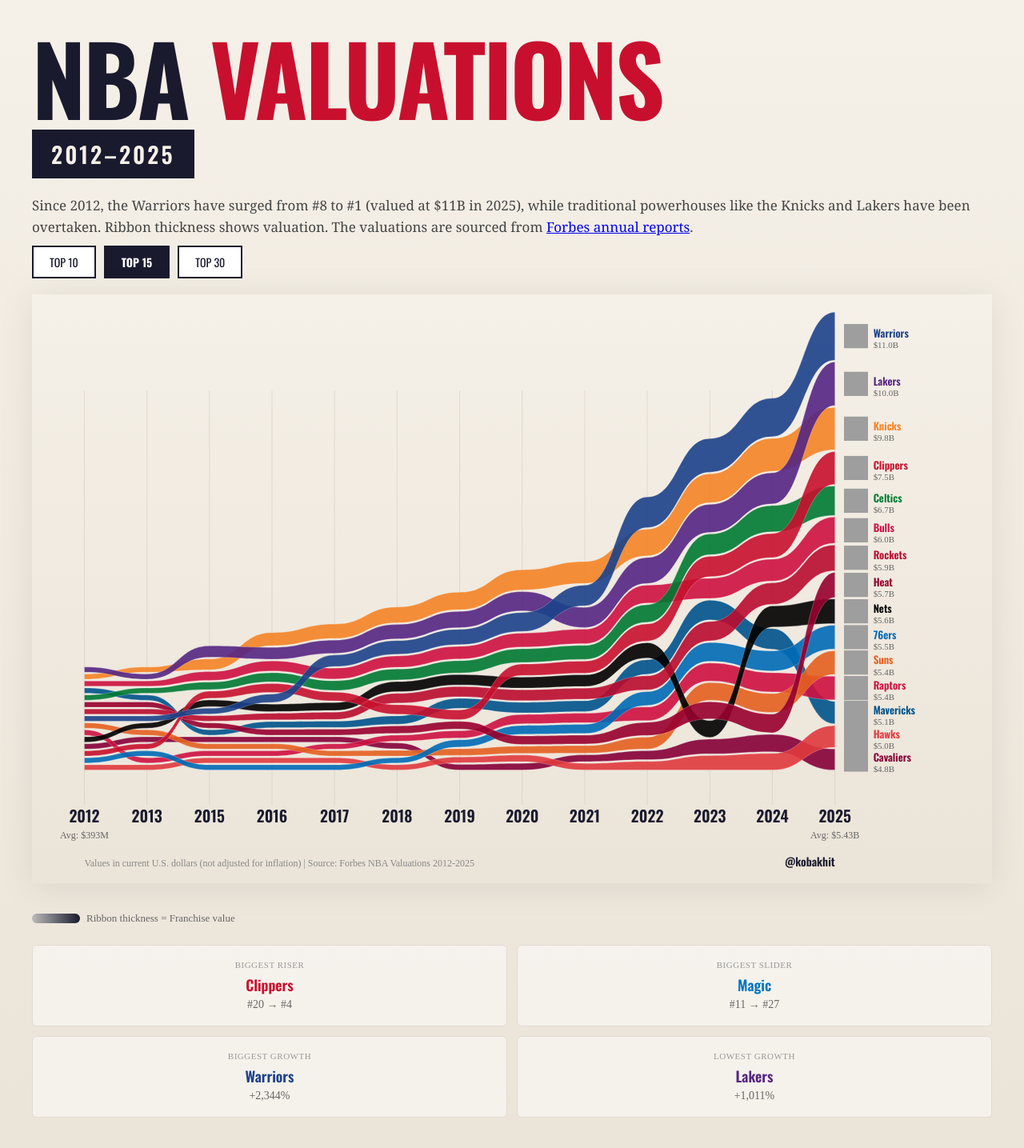
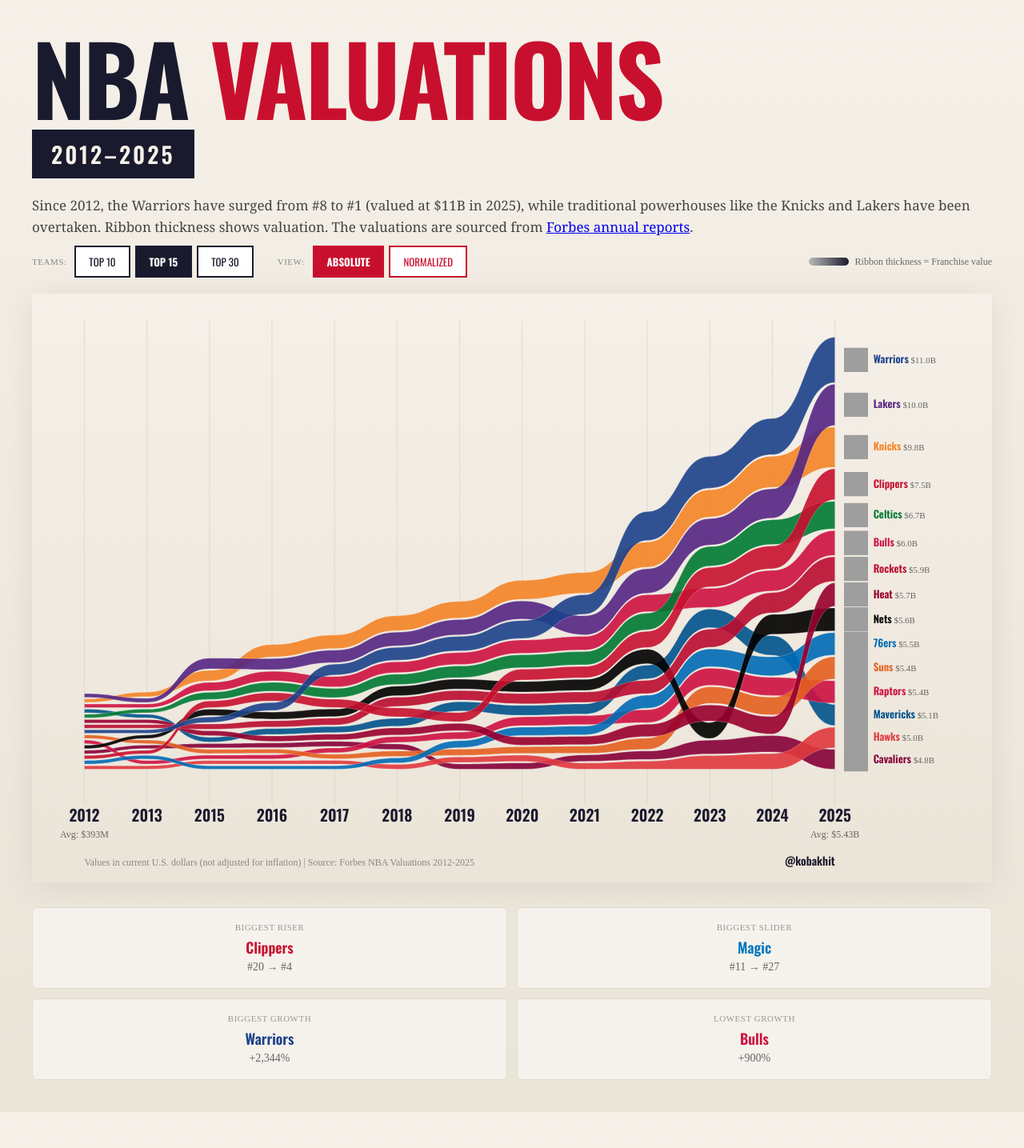
Before and after one commit to KobaKhit/kobakhit.github.io, a Jekyll site: the page data-visuals/nba-team-valuations/nba-team-valuations.html, which Jekyll copies as it is, in a window 1280 px wide, cut to the strip 0-1437 px from the top of the page. Shown: the whole strip at 80% size. Built offline with Jekyll 4.4.1, drawn with Linux system fonts in a browser that asks for light colours; some web fonts are replaced; after the commit the page ends 1390 px from its top, so only the background shows below that; grey boxes are pictures that could not be loaded.

Commit message:
normalized view

```diff
--- a/data-visuals/nba-team-valuations/nba-team-valuations.html
+++ b/data-visuals/nba-team-valuations/nba-team-valuations.html
@@ -68,15 +68,36 @@
       margin: 20px 0 10px 0;
     }
 
-    .toggle-buttons {
+    .controls-row {
+      display: flex;
+      gap: 30px;
       margin-bottom: 20px;
+      flex-wrap: wrap;
+      align-items: center;
+    }
+
+    .toggle-group {
       display: flex;
       gap: 10px;
+      align-items: center;
+    }
+
+    .toggle-label {
+      font-size: 11px;
+      color: #888;
+      text-transform: uppercase;
+      letter-spacing: 0.5px;
+      font-family: 'Source Serif Pro', serif;
+    }
+
+    .toggle-buttons {
+      display: flex;
+      gap: 6px;
     }
 
     .toggle-btn {
-      padding: 8px 20px;
-      font-size: 14px;
+      padding: 8px 16px;
+      font-size: 13px;
       font-family: 'Oswald', sans-serif;
       font-weight: 400;
       background: white;
@@ -89,6 +110,16 @@
     .toggle-btn.active {
       font-weight: 700;
       background: #1a1a2e;
+      color: white;
+    }
+
+    .toggle-btn.view-btn {
+      border-color: #C8102E;
+      color: #C8102E;
+    }
+
+    .toggle-btn.view-btn.active {
+      background: #C8102E;
       color: white;
     }
 
@@ -187,28 +218,21 @@
       color: #007A33;
     }
 
-    .legend {
-      display: flex;
-      gap: 30px;
-      margin-top: 30px;
-      flex-wrap: wrap;
-      align-items: center;
-    }
-
-    .legend-item {
-      font-family: 'Source Serif Pro', serif;
-      font-size: 13px;
-      color: #666;
+    .legend-inline {
       display: flex;
       align-items: center;
       gap: 8px;
+      margin-left: auto;
+      font-family: 'Source Serif Pro', serif;
+      font-size: 12px;
+      color: #666;
     }
 
     .legend-gradient {
-      width: 60px;
-      height: 12px;
+      width: 50px;
+      height: 10px;
       background: linear-gradient(90deg, #bbb 0%, #1a1a2e 100%);
-      border-radius: 6px;
+      border-radius: 5px;
     }
 
     .stats-section {
@@ -254,7 +278,7 @@
     .stat-team.clippers { color: #C8102E; }
     .stat-team.magic { color: #0077C0; }
     .stat-team.warriors { color: #1D428A; }
-    .stat-team.lakers { color: #552583; }
+    .stat-team.bulls { color: #CE1141; }
 
     .stat-detail {
       font-family: 'Source Serif Pro', serif;
@@ -305,14 +329,30 @@
 
     <!-- Description -->
     <p class="description">
-      Since 2012, the Warriors have surged from #8 to #1 (valued at $11B in 2025), while traditional powerhouses like the Knicks and Lakers have been overtaken. Ribbon thickness shows valuation. The valuations are sourced from <a href="https://www.forbes.com/sites/justinteitelbaum/2025/10/23/the-most-valuable-nba-teams-2025/utm_source=kobakhit&utm_medium=referral" target="_blank">Forbes annual reports</a>.
+      Since 2012, the Warriors have surged from #8 to #1 (valued at $11B in 2025), while traditional powerhouses like the Knicks and Lakers have been overtaken. Ribbon thickness shows valuation. The valuations are sourced from <a href="https://www.forbes.com/sites/justinteitelbaum/2025/10/23/the-most-valuable-nba-teams-2025/?utm_source=kobakhit&utm_medium=referral" target="_blank">Forbes annual reports</a>.
     </p>
 
     <!-- Toggle Buttons -->
-    <div class="toggle-buttons">
-      <button class="toggle-btn" data-top="10">TOP 10</button>
-      <button class="toggle-btn active" data-top="15">TOP 15</button>
-      <button class="toggle-btn" data-top="30">TOP 30</button>
+    <div class="controls-row">
+      <div class="toggle-group">
+        <span class="toggle-label">Teams:</span>
+        <div class="toggle-buttons">
+          <button class="toggle-btn top-btn" data-top="10">TOP 10</button>
+          <button class="toggle-btn top-btn active" data-top="15">TOP 15</button>
+          <button class="toggle-btn top-btn" data-top="30">TOP 30</button>
+        </div>
+      </div>
+      <div class="toggle-group">
+        <span class="toggle-label">View:</span>
+        <div class="toggle-buttons">
+          <button class="toggle-btn view-btn active" data-view="absolute">ABSOLUTE</button>
+          <button class="toggle-btn view-btn" data-view="normalized">NORMALIZED</button>
+        </div>
+      </div>
+      <div class="legend-inline">
+        <div class="legend-gradient"></div>
+        <span id="legend-text">Ribbon thickness = Franchise value</span>
+      </div>
     </div>
 
     <!-- Chart -->
@@ -342,14 +382,6 @@
       </div>
     </div>
 
-    <!-- Legend -->
-    <div class="legend">
-      <div class="legend-item">
-        <div class="legend-gradient"></div>
-        <span>Ribbon thickness = Franchise value</span>
-      </div>
-    </div>
-
     <!-- Stats Section -->
     <div class="stats-section">
       <div class="stat-card">
@@ -369,8 +401,8 @@
       </div>
       <div class="stat-card">
         <span class="stat-label">Lowest Growth</span>
-        <span class="stat-team lakers">Lakers</span>
-        <span class="stat-detail">+1,011%</span>
+        <span class="stat-team bulls">Bulls</span>
+        <span class="stat-detail">+900%</span>
       </div>
     </div>
 
@@ -622,11 +654,27 @@
 
     // Chart dimensions - base values
     const width = 1100;
-    const padding = { top: 130, right: 180, bottom: 130, left: 60 };
+    const padding = { top: 50, right: 180, bottom: 130, left: 60 };
     const chartWidth = width - padding.left - padding.right;
 
     let showTop = 15;
     let hoveredTeam = null;
+    let isNormalized = false;
+
+    // Generate normalized data (indexed to 100 at 2012)
+    function getNormalizedData() {
+      const normalized = {};
+      years.forEach(year => {
+        normalized[year] = {};
+        Object.keys(rawData[year]).forEach(team => {
+          const baseValue = rawData[2012][team];
+          normalized[year][team] = (rawData[year][team] / baseValue) * 100;
+        });
+      });
+      return normalized;
+    }
+
+    const normalizedData = getNormalizedData();
 
     // Get responsive height based on showTop
     function getChartHeight() {
@@ -660,14 +708,48 @@
 
     const rankings = getRankings();
     const maxValue = Math.max(...Object.values(rawData[2025]));
+    const maxNormalizedValue = Math.max(...Object.values(normalizedData[2025]));
+
+    // Get the active data source based on view mode
+    function getData() {
+      return isNormalized ? normalizedData : rawData;
+    }
 
     // Scales
     function xScale(yearIndex) {
       return padding.left + (yearIndex / (years.length - 1)) * chartWidth;
     }
 
-    function thicknessScale(value) {
-      return Math.max(6, (value / maxValue) * 55);
+    // Calculate dynamic thickness scale factor to fit all ribbons
+    function getThicknessScaleFactor() {
+      const height = getChartHeight();
+      const chartHeight = height - padding.top - padding.bottom;
+      const teamsToShow = rankings[2025].slice(0, showTop).map(d => d.team);
+      const data = getData();
+      const maxVal = isNormalized ? maxNormalizedValue : maxValue;
+
+      // Calculate total unscaled thickness for the year with highest total (usually 2025)
+      let maxTotalThickness = 0;
+      years.forEach(year => {
+        let totalThickness = 0;
+        teamsToShow.forEach(team => {
+          const value = data[year][team];
+          totalThickness += Math.max(6, (value / maxVal) * 55);
+        });
+        totalThickness += (teamsToShow.length - 1) * 2; // gaps between ribbons
+        maxTotalThickness = Math.max(maxTotalThickness, totalThickness);
+      });
+
+      // If total exceeds available space, scale down
+      if (maxTotalThickness > chartHeight) {
+        return chartHeight / maxTotalThickness;
+      }
+      return 1;
+    }
+
+    function thicknessScale(value, scaleFactor = 1) {
+      const maxVal = isNormalized ? maxNormalizedValue : maxValue;
+      return Math.max(4, (value / maxVal) * 55 * scaleFactor);
     }
 
     // Calculate stacked positions
@@ -687,12 +771,15 @@
 
         // For each year, get the data for our selected teams and sort by that year's value
         const yearData = teamsToShow.map(team => {
-          const value = rawData[year][team];
-          return { team, value };
+          const value = data[year][team];
+          const rawValue = rawData[year][team]; // Always keep raw for tooltips
+          return { team, value, rawValue };
         }).sort((a, b) => a.value - b.value); // Sort ascending so we stack from bottom
 
+        const gapSize = 2 * scaleFactor; // Scale gaps too
+
         yearData.forEach((item) => {
-          const thickness = thicknessScale(item.value);
+          const thickness = thicknessScale(item.value, scaleFactor);
           cumulativeY -= thickness;
           const centerY = cumulativeY + thickness / 2;
 
@@ -982,26 +1070,37 @@
         logo.setAttribute('preserveAspectRatio', 'xMidYMid meet');
         g.appendChild(logo);
 
-        // Team name
+        // Team name with valuation inline
         const nameText = createSVGElement('text');
         nameText.setAttribute('x', xScale(years.length - 1) + 10 + logoSize + 6);
-        nameText.setAttribute('y', pos.y + 2);
-        nameText.setAttribute('fill', teamColors[item.team]);
+        nameText.setAttribute('y', pos.y + 4);
         nameText.setAttribute('font-size', '12');
-        nameText.setAttribute('font-weight', '600');
         nameText.setAttribute('font-family', 'Oswald, sans-serif');
-        nameText.textContent = shortNames[item.team];
+
+        // Team name span
+        const nameSpan = createSVGElement('tspan');
+        nameSpan.setAttribute('fill', teamColors[item.team]);
+        nameSpan.setAttribute('font-weight', '600');
+        nameSpan.textContent = shortNames[item.team];
+        nameText.appendChild(nameSpan);
+
+        // Value span (inline) - shows valuation or growth % based on mode
+        const valueSpan = createSVGElement('tspan');
+        valueSpan.setAttribute('font-weight', '400');
+        valueSpan.setAttribute('font-family', 'Source Serif Pro, serif');
+        valueSpan.setAttribute('font-size', '10');
+
+        if (isNormalized) {
+          const growth = ((rawData[2025][item.team] / rawData[2012][item.team] - 1) * 100).toFixed(0);
+          valueSpan.setAttribute('fill', '#007A33');
+          valueSpan.textContent = ` +${growth}%`;
+        } else {
+          valueSpan.setAttribute('fill', '#666');
+          valueSpan.textContent = ` $${(item.value / 1000).toFixed(1)}B`;
+        }
+        nameText.appendChild(valueSpan);
+
         g.appendChild(nameText);
-
-        // Valuation
-        const valueText = createSVGElement('text');
-        valueText.setAttribute('x', xScale(years.length - 1) + 10 + logoSize + 6);
-        valueText.setAttribute('y', pos.y + 14);
-        valueText.setAttribute('fill', '#666');
-        valueText.setAttribute('font-size', '10');
-        valueText.setAttribute('font-family', 'Source Serif Pro, serif');
-        valueText.textContent = `$${(item.value / 1000).toFixed(1)}B`;
-        g.appendChild(valueText);
 
         g.addEventListener('mouseenter', () => {
           hoveredTeam = item.team;
@@ -1053,12 +1152,31 @@
       });
     }
 
-    // Toggle button handlers
-    document.querySelectorAll('.toggle-btn').forEach(btn => {
+    // Toggle button handlers - Top N buttons
+    document.querySelectorAll('.top-btn').forEach(btn => {
       btn.addEventListener('click', () => {
-        document.querySelectorAll('.toggle-btn').forEach(b => b.classList.remove('active'));
+        document.querySelectorAll('.top-btn').forEach(b => b.classList.remove('active'));
         btn.classList.add('active');
         showTop = parseInt(btn.getAttribute('data-top'));
+        renderChart();
+      });
+    });
+
+    // Toggle button handlers - View mode buttons
+    document.querySelectorAll('.view-btn').forEach(btn => {
+      btn.addEventListener('click', () => {
+        document.querySelectorAll('.view-btn').forEach(b => b.classList.remove('active'));
+        btn.classList.add('active');
+        isNormalized = btn.getAttribute('data-view') === 'normalized';
+
+        // Update legend text
+        const legendText = document.getElementById('legend-text');
+        if (isNormalized) {
+          legendText.textContent = 'Ribbon thickness = Relative growth (indexed to 100 at 2012)';
+        } else {
+          legendText.textContent = 'Ribbon thickness = Franchise value';
+        }
+
         renderChart();
       });
     });
```
Also changed, not shown: other parts of data-visuals/nba-team-valuations/nba-team-valuations.html (+5 -2 lines).
